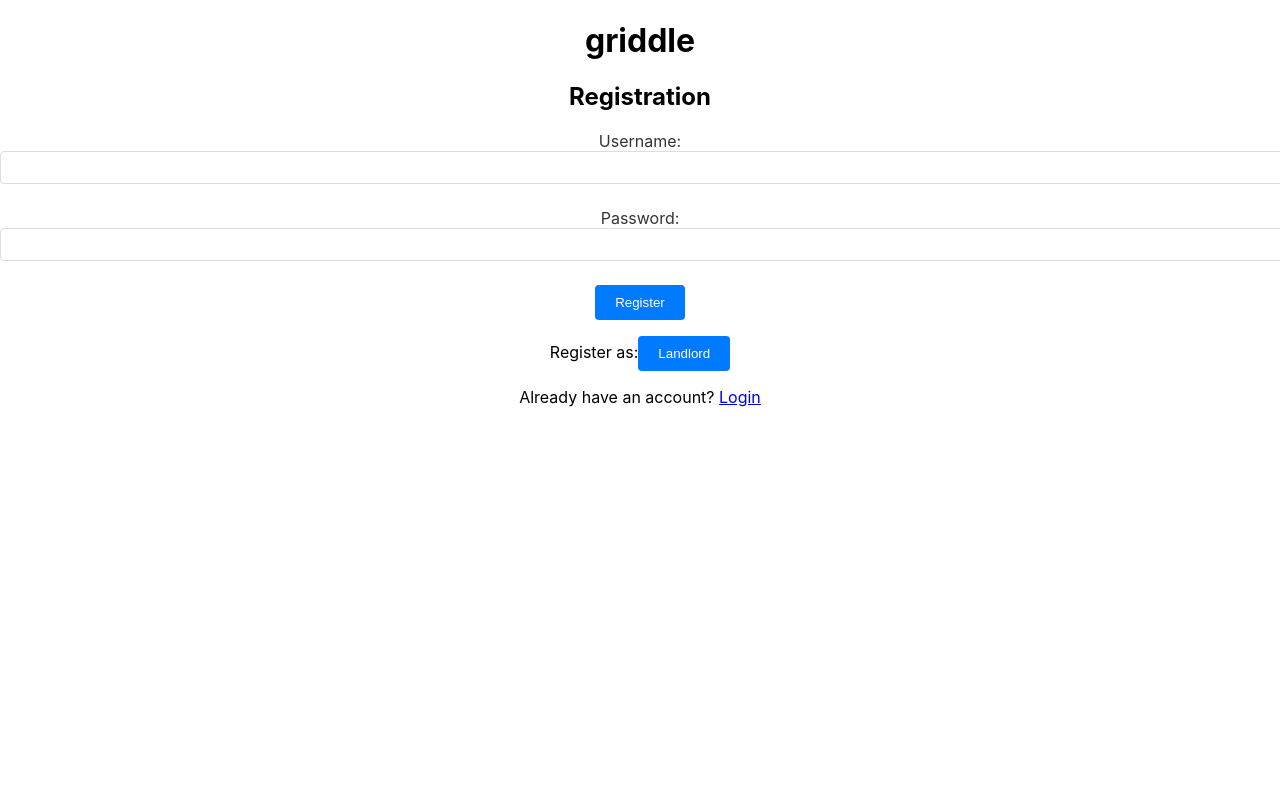
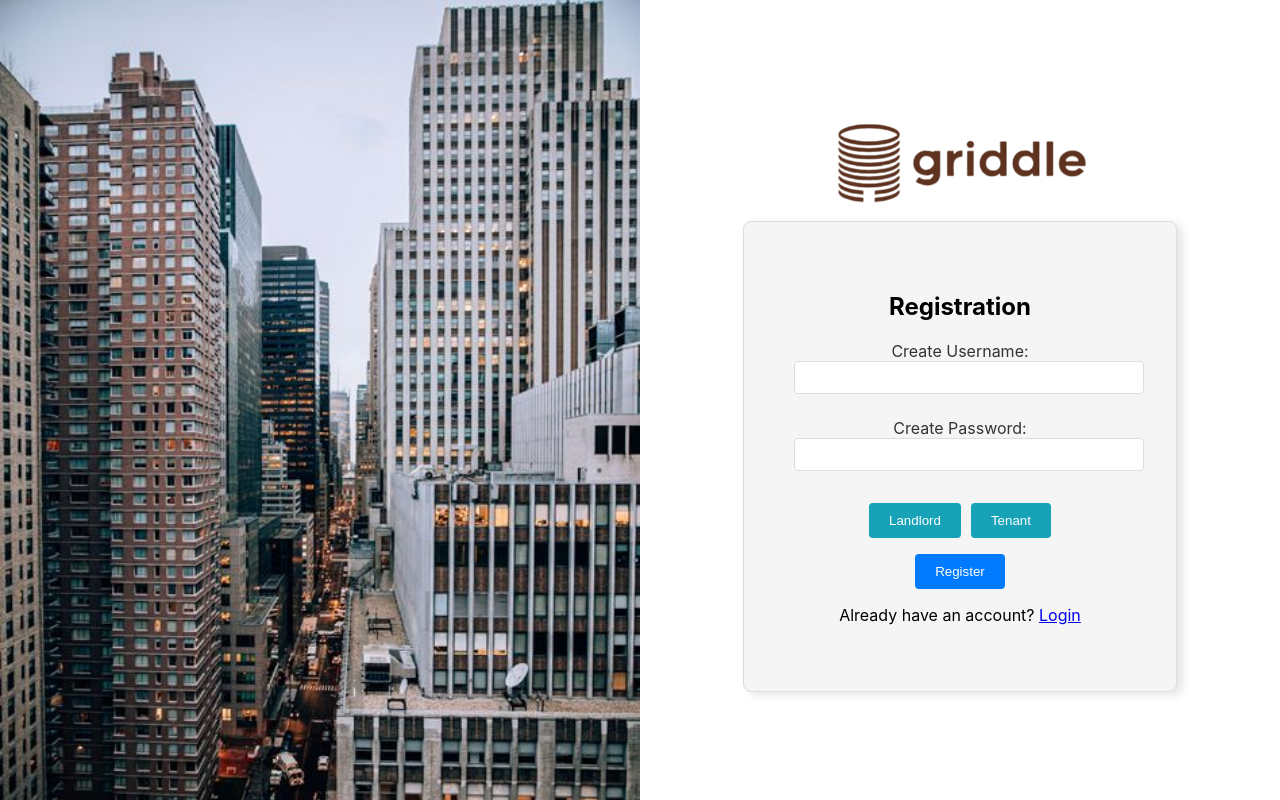
Before and after one commit to shreyap1011/Short_Stack_Rental, a React (Create React App) app: page /registration in a window 1280 px wide. Shown: the top 800 px of the page. Built offline with nearby package versions, Linux system fonts and the light colour scheme.

Commit message:
updated login/registration

```diff
--- a/src/App.css
+++ b/src/App.css
@@ -19,7 +19,7 @@
 
 
 /* Add styles for the entire login container */
-.login-container {
+.login-container, .registration-container {
   display: flex;
   flex-direction: column;
   align-items: center;
@@ -28,13 +28,14 @@
 }
 
 /* Style the login box */
-.login-box {
+.login-box, .registration-box {
   background-color: #f5f5f5;
+  align-items: center;
   border: 1px solid #ddd;
-  padding: 20px;
+  padding: 50px;
   border-radius: 8px;
  /* width: 300px;*/
-  box-shadow: 0px 0px 10px 0px rgba(0, 0, 0, 0.1);
+  box-shadow: 6px 3px 10px 0px rgba(0, 0, 0, 0.1);
 }
 
 /* Style the input fields */
@@ -46,6 +47,7 @@ label {
 
 input {
   width: 100%;
+  align-items: center;
   padding: 8px;
   margin-bottom: 16px;
   border: 1px solid #ddd;
@@ -65,3 +67,67 @@ button {
 button:hover {
   background-color: #0056b3;
 }
+
+/*image*/
+
+.container {
+  display: flex;
+}
+
+.building-container {
+  width: 50%;
+}
+
+.building-image {
+  width: 100%;
+  height: auto;
+}
+
+.login-container, .registration-container {
+  width: 50%;
+}
+
+
+
+.logo-image {
+  width: 300px; /* Adjust the width as needed */
+  height: auto;
+}
+
+
+
+/* Add styles for the user type buttons */
+.user-type-buttons {
+  display: flex;
+  justify-content: center;
+  align-items: center;
+  gap: 10px; /* Adjust the gap as needed */
+}
+
+/* Style for the landlord and tenant buttons */
+.user-type-button {
+  background-color: #17a2b8; /* Change to your preferred color */
+  color: #fff;
+  padding: 10px 20px;
+  border: none;
+  border-radius: 4px;
+  cursor: pointer;
+}
+
+.user-type-button:hover {
+  background-color: #138496; /* Change to your preferred color */
+}
+
+/* Style for the register button */
+.register-button {
+  background-color: #007bff;
+  color: #fff;
+  padding: 10px 20px;
+  border: none;
+  border-radius: 4px;
+  cursor: pointer;
+}
+
+.register-button:hover {
+  background-color: #0056b3;
+}
--- a/src/App.js
+++ b/src/App.js
@@ -13,7 +13,6 @@ function App() {
   return (
     <div className="App">
       {/* <img src="./img/logo.png" alt="griddle"/> */}
-      <h1>griddle</h1>
       <BrowserRouter>
       <Routes>
           <Route path={"/"} element={<LoginPage/>} exact={true}/>
--- a/src/components/LoginPage.jsx
+++ b/src/components/LoginPage.jsx
@@ -1,5 +1,7 @@
 import React, { useState } from 'react';
 import { Link, useNavigate } from 'react-router-dom';
+import buildingImage from '../img/building.jpg';
+import logoImage from '../img/logo.png';
 import '../App.css';
 
 export default function LoginPage() {
@@ -66,7 +68,24 @@ export default function LoginPage() {
 
 
   return (
+    <div>
+      {/* Header */}
+
+
+      {/* Main container */}
+      <div className="container">
+        {/* Building image */}
+        <div className="building-container">
+          <img src={buildingImage} alt="building Image" className="building-image" />
+        </div>
+
+
+
+        {/* Login container */}
         <div className="login-container">
+
+        <img src={logoImage} alt="Griddle Logo" className="logo-image" />
+
           <div className="login-box">
             <h2>Login</h2>
             <div>
@@ -92,5 +111,7 @@ export default function LoginPage() {
             </p>
           </div>
         </div>
+      </div>
+    </div>
   )
 }
--- a/src/components/RegistrationPage.jsx
+++ b/src/components/RegistrationPage.jsx
@@ -1,5 +1,7 @@
 import React, { useState } from 'react';
 import { Link, useNavigate } from 'react-router-dom';
+import buildingImage from '../img/building.jpg';
+import logoImage from '../img/logo.png';
 import '../App.css';
 
 const RegistrationContainer = () => {
@@ -32,18 +34,25 @@ const RegistrationContainer = () => {
   };
 
   return (
+    <div className="container">
+        <div className="building-container">
+            <img src={buildingImage} alt="building Image" className="building-image" />
+         </div>
         <div className="registration-container">
+
+        <img src={logoImage} alt="Griddle Logo" className="logo-image" />
+
         <div className="registration-box">
             <h2>Registration</h2>
             <div>
             <label>
-            Username:
+                Create Username:
                 <input type="text" value={username} onChange={(e) => setUsername(e.target.value)} />
             </label>
             </div>
             <div>
             <label>
-            Password:
+                Create Password:
                 <input
                 type="password"
                 value={password}
@@ -51,15 +60,17 @@ const RegistrationContainer = () => {
                 />
             </label>
             </div>
-        <button onClick={handleRegistration}>Register</button>
 
         {/* Switch between registration options */}
-        <p>
-          Register as:
-          <button onClick={switchRegistrationOption}>
-            {registrationOption === 'tenant' ? 'Landlord' : 'Tenant'}
+        <p className="user-type-buttons">
+            <button className="user-type-button">
+                Landlord
+            </button>
+            <button className="user-type-button">
+                Tenant
             </button>
         </p>
+        <button className="register-button" onClick={handleRegistration}> Register</button>
 
             {/* Back to login link */}
             <p>
@@ -67,6 +78,7 @@ const RegistrationContainer = () => {
             </p>
         </div>
         </div>
+    </div>
   );
 };
 
```
Also changed, not shown: src/img/building.jpg (added). Lines whose indentation alone changed are shown as unchanged.
